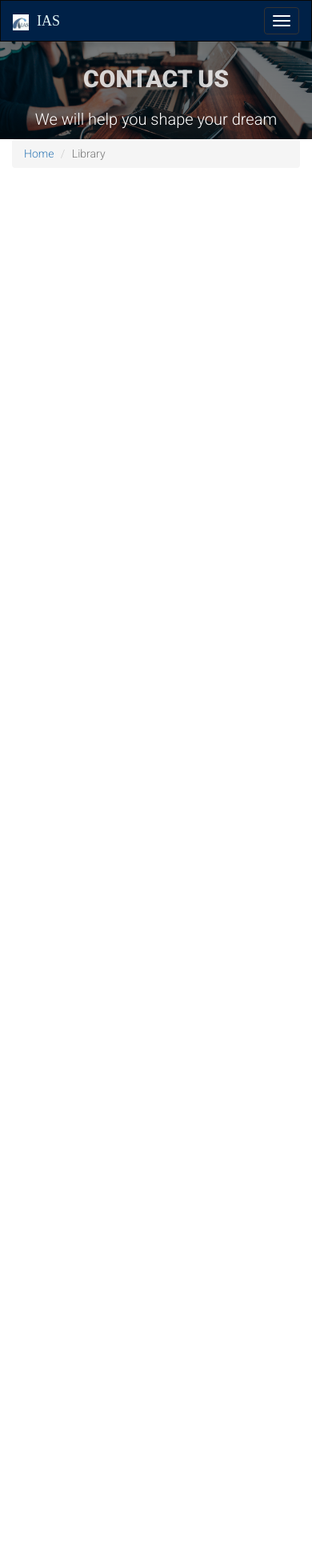
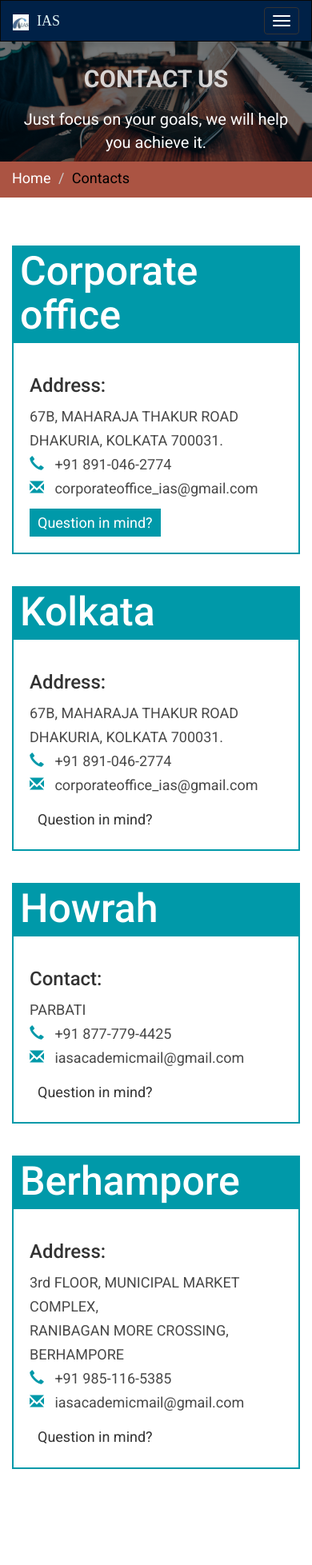
Before and after one commit to prince737/IAS-Academic, a PHP site: page /contact.html in a window 390 px wide. Shown: the top 1957 px of the page at 80% size. Before the commit the page ends 200 px from the top, so only its background shows below. Run offline with PHP 8.4, Linux system fonts and the light colour scheme; some libraries are stand-ins or nearby versions.

Commit message:
Contacts page 2nd commit

```diff
--- a/Css/contact.css
+++ b/Css/contact.css
@@ -1,7 +1,13 @@
 *{
 	font-family: 'Roboto', sans-serif;
-	font-weight: 300;
+	font-weight: 400;
 
+}
+
+html, body {
+    height: 100%;
+    margin: 0;
+    padding: 0;
 }
 
 .navbar {
@@ -129,6 +135,175 @@
 	font-size:20px;
 
 }
+
+.breadcrumb{
+	background:#ab5443;
+	border-radius:0px;
+	height:45px;
+	font-size:18px;
+}
+
+.breadcrumb >.active {
+  color: black;
+}
+
+.breadcrumb >.breadcrumb-item a {
+
+    color: white;
+}
+
+.branch-heading{
+	color:white;
+	font-size:50px;
+	padding:5px 10px;
+	background:#0099a9;
+	margin:0px;
+	margin-top:40px;
+}
+
+.branch-body{
+	padding:20px;
+	border:2px solid #0099a9;
+
+}
+
+
+.addrs p{
+	font-size:18px;
+	line-height:30px;
+	color:	#484848;
+}
+
+.addrs span{
+	color:#0099a9;
+}
+
+.question{
+	border:none;
+	outline:none;
+	background:none;
+	font-size:18px;
+	padding: 5px 10px;
+}
+
+.question:hover{
+	background-color:#002147;
+}
+
+.q1{
+	background-color:#0099a9;
+	color:white;
+}
+
+#map{
+        height: 100%;
+		padding:0;
+		margin:0;
+		border: 2px solid #0099a9;
+}
+
+#map1{
+        height: 100%;
+		padding:0;
+		margin:0;
+		border: 2px solid #0099a9;
+}
+
+#map3{
+        height: 100%;
+		padding:0;
+		margin:0;
+		border: 2px solid #0099a9;
+}
+
+
+/*CONTACT MODAL*/
+
+.modal-content{
+
+	border-radius:0px;
+}
+
+.contactus{
+
+
+	margin-left: auto;
+	margin-right: auto;
+	float: none;
+	padding: 10px 20px;
+
+}
+
+.send-query{
+	font-family: 'Roboto', sans-serif;
+	font-weight: 300;
+	font-size: 40px;
+	color:#48727F;
+	margin:0px;
+	text-align: center;
+}
+
+.bottomliner{
+	color:	#585858;
+	text-align: center;
+	font-family: 'Roboto', sans-serif;
+	font-weight: 300;
+	font-size: 16px;
+	margin:0px;
+}
+
+.contactus form{
+	padding:20px;
+}
+
+.contactus input{
+	height:50px;
+	border-radius: 0px;
+	outline none;
+	border:1px solid #48727F;
+	font-family: 'Roboto', sans-serif;
+	font-weight: 300;
+	font-size: 20px;
+	color:black;
+
+}
+
+.contactus input:focus,input:active, {
+	outline:0px !important;
+    -webkit-appearance:none;
+    box-shadow: none;
+}
+
+.contactus textarea{
+	height:200px;
+	border-radius: 0px;
+	outline none;
+	border:1px solid #48727F;
+	font-family: 'Roboto', sans-serif;
+	font-weight: 300;
+	font-size: 16px;
+	color:black;
+
+	resize: none;
+}
+
+.contactus button{
+	background-color: #48727F;
+	color:white;
+	outline:none;
+	border-radius: 0px;
+	height:50px;
+	width:100%;
+	font-family: 'Roboto', sans-serif;
+	font-weight: 300;
+	font-size: 20px;
+}
+
+.contactus button:hover{
+	background-color: #002147;
+	color:white;
+}
+
 
 /*MEDIA QUERIES*/
 
--- a/contact.html
+++ b/contact.html
@@ -7,7 +7,7 @@
 		<link rel="stylesheet" type="text/css" href="css/contact.css">
 		<link rel="stylesheet" type="text/css" href="css/animate.css">
 		<link rel="stylesheet" type="text/css" href="css/aos.css">
-		<link href="https://fonts.googleapis.com/css?family=Roboto:100,300,900" rel="stylesheet">
+		<link href="https://fonts.googleapis.com/css?family=Roboto:300,300i,400,400i,500,500i,700,700i" rel="stylesheet">
 		<link rel="stylesheet" href="https://cdnjs.cloudflare.com/ajax/libs/font-awesome/4.7.0/css/font-awesome.min.css">
 		<link rel="icon" type="image/jpg"href="images/logo.jpg" />
 </head>
@@ -95,15 +95,144 @@
 
 	<div class="container-fluid contact-banner">
 		<h2>CONTACT US</h2>
-		<p>We will help you shape your dream</p>
-	</div>
-	<div class="container-fluid hamburger">
-		<ol class="breadcrumb">
-			<li class="breadcrumb-item"><a href="#">Home</a></li>
-			<li class="breadcrumb-item active">Library</li>
-		</ol>
+		<p>Just focus on your goals, we will help you achieve it.</p>
 	</div>
 
+	<ol class="breadcrumb">
+		<li class="breadcrumb-item"><a href="index.html">Home</a></li>
+		<li class="breadcrumb-item active">Contacts</li>
+	</ol>
+
+	<div class="container">
+		<h2 class="branch-heading h1">Corporate office</h2>
+		<div class="branch-body">
+			<div class="row ">
+				<div class="col-sm-4 addrs a1">
+					<h3>Address:</h3>
+					<p>
+
+						67B, MAHARAJA THAKUR ROAD<br>
+						DHAKURIA, KOLKATA 700031.<br>
+						<span class="glyphicon glyphicon-earphone"></span>&nbsp;&nbsp;&nbsp;+91 891-046-2774<br>
+						<span class="glyphicon glyphicon-envelope"></span>&nbsp;&nbsp;&nbsp;corporateoffice_ias@gmail.com
+					</p>
+					<button class="question q1" data-target="#Modal" data-toggle="modal"  >Question in mind?</button>
+				</div>
+				<div class="col-sm-8 mp" id="map-wrapper">
+					<div id="map"></div>
+				</div>
+			</div>
+		</div>
+
+
+		<h2 class="branch-heading h2">Kolkata</h2>
+		<div class="branch-body">
+			<div class="row ">
+				<div class="col-sm-4 addrs a2">
+					<h3>Address:</h3>
+					<p>
+
+						67B, MAHARAJA THAKUR ROAD<br>
+						DHAKURIA, KOLKATA 700031.<br>
+						<span class="glyphicon glyphicon-earphone"></span>&nbsp;&nbsp;&nbsp;+91 891-046-2774<br>
+						<span class="glyphicon glyphicon-envelope"></span>&nbsp;&nbsp;&nbsp;corporateoffice_ias@gmail.com
+					</p>
+					<button class="question q2" data-target="#Modal" data-toggle="modal"  >Question in mind?</button>
+				</div>
+				<div class="col-sm-8 mp" id="map-wrapper1">
+					<div id="map1"></div>
+				</div>
+			</div>
+		</div>
+
+
+		<h2 class="branch-heading h3">Howrah</h2>
+		<div class="branch-body">
+			<div class="row ">
+				<div class="col-sm-4 addrs a3">
+					<h3>Contact:</h3>
+					<p>
+
+						PARBATI<br>
+						<span class="glyphicon glyphicon-earphone"></span>&nbsp;&nbsp;&nbsp;+91 877-779-4425<br>
+						<span class="glyphicon glyphicon-envelope"></span>&nbsp;&nbsp;&nbsp;iasacademicmail@gmail.com
+					</p>
+					<button class="question q2" data-target="#Modal" data-toggle="modal"  >Question in mind?</button>
+				</div>
+				<div class="col-sm-8 mp" id="map-wrapper1">
+					<div id="map1"></div>
+				</div>
+			</div>
+		</div>
+
+		<h2 class="branch-heading h4">Berhampore</h2>
+		<div class="branch-body">
+			<div class="row ">
+				<div class="col-sm-4 addrs a4">
+					<h3>Address:</h3>
+					<p>
+
+						3rd FLOOR, MUNICIPAL MARKET COMPLEX,<br>
+						RANIBAGAN MORE CROSSING, BERHAMPORE<br>
+						<span class="glyphicon glyphicon-earphone"></span>&nbsp;&nbsp;&nbsp;+91 985-116-5385<br>
+						<span class="glyphicon glyphicon-envelope"></span>&nbsp;&nbsp;&nbsp;iasacademicmail@gmail.com
+					</p>
+					<button class="question q2" data-target="#Modal" data-toggle="modal"  >Question in mind?</button>
+				</div>
+				<div class="col-sm-8 mp" id="map-wrapper3">
+					<div id="map3"></div>
+				</div>
+			</div>
+		</div>
+
+
+	</div>
+
+	<!-- Contact modal begins -->
+		<div class="modal fade" id="Modal"  >
+        <div class="modal-dialog">
+            <div class="modal-content" >
+                <div class="modal-header">
+
+			<button type="button" class="close" data-dismiss="modal">&times;</button>
+			<p class="send-query">Send Your Queries</p>
+						<p class="bottomliner">We would be happy to hear from you</p>
+                </div>
+				<div class="modal-body">
+
+					<div class=" contactus" >
+
+						<form>
+							<div class="form-group ">
+
+								<input type="email" required class="form-control" id="email" placeholder="Email" id="email">
+							</div>
+							<div class="form-group ">
+
+								<input type="text" class="form-control" id="name" placeholder="Name" required>
+							</div>
+
+							<div class="form-group ">
+								<textarea class="form-control" id="msg" rows="3" placeholder="Message"  required></textarea>
+							</div>
+
+							<button type="submit" id="submit" class="btn btn-default">Send Query</button>
+						</form>
+					</div>
+
+				</div>  <!-- MODAL BODY ENDS HERE  -->
+
+            </div>
+        </div>
+    </div>
+
+	<br><br><br><br><br><br><br><br>
+
+
+
+		<script src="js/maps.js"></script>
+	    <script src="https://maps.googleapis.com/maps/api/js?key=AIzaSyDFonkGSaKtyNJ9pFk6MDWF4ySnEzXTCiY&callback=initMap"
+		async defer></script>
 		<script src="js/jquery-3.2.1.min.js"></script>
 		<script src="js/bootstrap.js"></script>
 		<script>
--- /dev/null
+++ b/js/maps.js
@@ -0,0 +1,40 @@
+function initMap() {
+        var uluru = {lat: 22.507947, lng: 88.367640};
+        var map = new google.maps.Map(document.getElementById('map'), {
+          zoom: 10,
+		  center: uluru
+
+
+        });
+		var marker = new google.maps.Marker({
+          position: uluru,
+          map: map,
+        });
+
+		var uluru1 = {lat: 22.507947, lng: 88.367640};
+        var map1 = new google.maps.Map(document.getElementById('map1'), {
+          zoom: 10,
+          center: uluru1
+
+        });
+
+		var marker1 = new google.maps.Marker({
+          position: uluru1,
+          map: map1,
+        });
+
+
+		var uluru3 = {lat: 24.098559, lng: 88.255973};
+        var map3 = new google.maps.Map(document.getElementById('map3'), {
+          zoom: 10,
+          center: uluru3
+
+        });
+
+		var marker3 = new google.maps.Marker({
+          position: uluru3,
+          map: map3,
+        });
+
+
+      }
```
Also changed, not shown: other parts of Css/contact.css (+33 -1 lines), index.html (indentation only).
